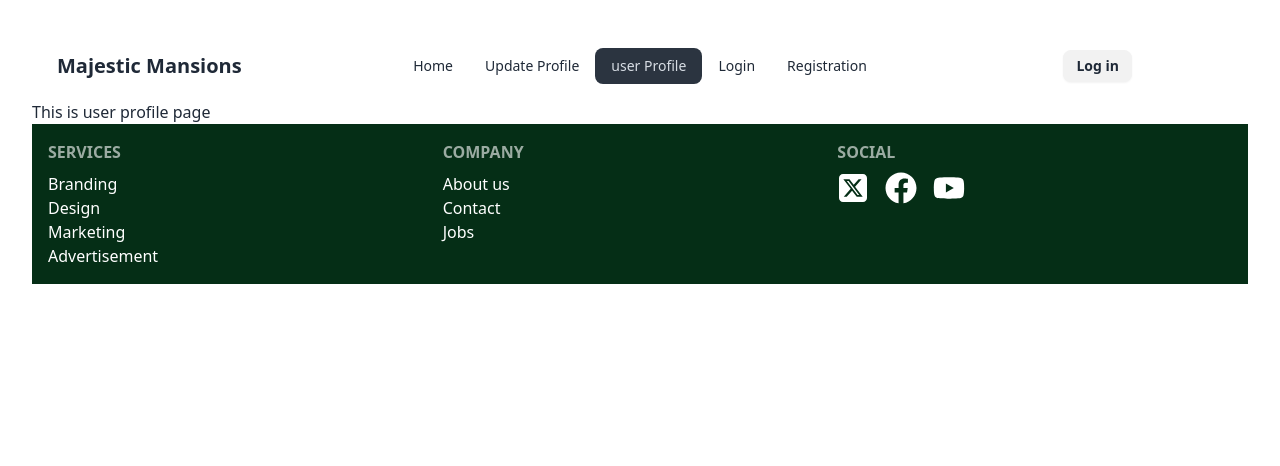
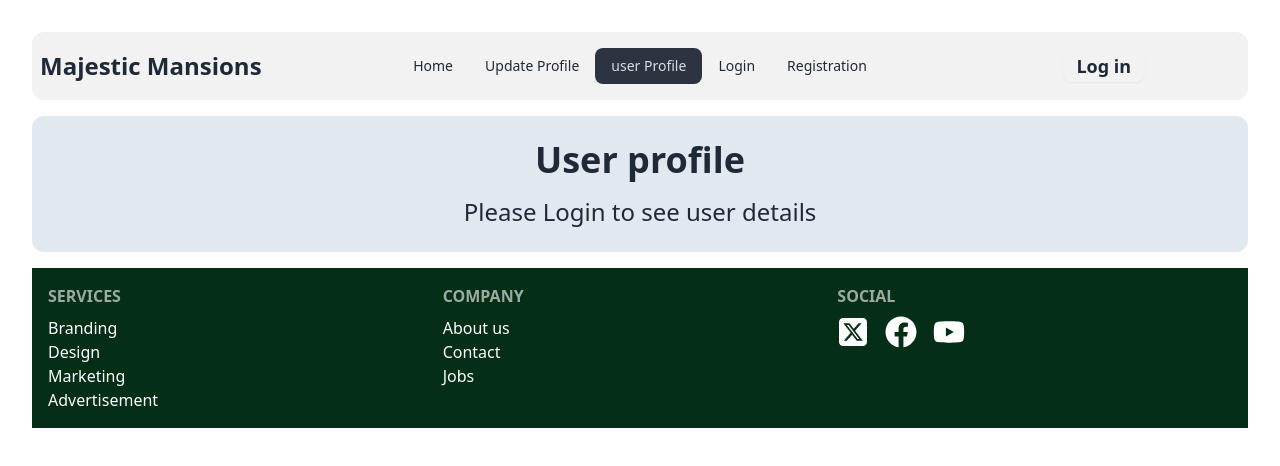
Before and after one commit to Noman0303/majestic_mansions, a React (Vite) app: page /userProfile in a window 1280 px wide. Shown: the top 466 px of the page. Built offline with nearby package versions, Linux system fonts and the light colour scheme; no server answers.

Commit message:
project complete

```diff
--- a/src/layouts/Root/Root.jsx
+++ b/src/layouts/Root/Root.jsx
@@ -4,7 +4,7 @@ import { Outlet } from 'react-router-dom'
 
 const Root = () => {
   return (
-    <div className='mx-w-6xl lg:m-8 '>
+    <div className='mx-w-6xl lg:m-8 md:m-2'>
 
         <Outlet></Outlet>
 
--- a/src/pages/Home/Banner.jsx
+++ b/src/pages/Home/Banner.jsx
@@ -15,7 +15,7 @@ import { EffectCoverflow, Pagination } from 'swiper/modules';
 
 const Banner = () => {
     return (
-        <div >
+        <div className='my-2'>
 
             <Swiper
                 effect={'coverflow'}
--- a/src/pages/Home/EstateCard.jsx
+++ b/src/pages/Home/EstateCard.jsx
@@ -20,7 +20,7 @@ const EstateCard = ({ estate }) => {
             <img
                 src={image}
                 alt="estate image"
-                className='w-auto rounded-xl' />
+                className='w-auto max-h-64 rounded-xl' />
             <h2 className="text-xl font-semibold ">{estate_title}</h2>
             <div>
                 {
--- a/src/pages/contact/Contact.jsx
+++ b/src/pages/contact/Contact.jsx
@@ -6,6 +6,7 @@ const Contact = () => {
   return (
     <div>
       <Header></Header>
+      <div className='p-2 lg:p-4'>
         <h2 className="text-3xl text-center font-semibold bg-gray-100 mb-8">Contacts</h2>
         <h2 className="text-2xl font-semibold mb-2 mt-8">We’d love to hear from you!</h2>
         <p>Whether you have questions about our listings, need support, or just want to say hello, feel free to reach out to us. Our team at Majestic Mansions is here to assist you with all your real estate needs.</p>
@@ -22,7 +23,7 @@ const Contact = () => {
           <li><p><span className='text-lg font-semibold'>Sunday: </span>Closed</p></li>
         </ul>
         <p className='mb-8'><span className='text-lg font-semibold '>Follow Us: </span>Stay connected with us on social media for the latest updates and exclusive offers.</p>
-
+      </div>
       <Footer></Footer>
     </div>
   )
--- a/src/pages/jobs/Jobs.jsx
+++ b/src/pages/jobs/Jobs.jsx
@@ -6,6 +6,7 @@ const Jobs = () => {
   return (
     <div>
       <Header></Header>
+      <div className='p-2 lg:p-4'>
         <h2 className="text-3xl text-center font-semibold bg-gray-100 mb-8">Jobs</h2>
         <h2 className="text-2xl font-semibold mb-2 mt-8">Join Our Team</h2>
         <p>We believe that our people are our greatest asset. We're always on the lookout for talented, dedicated, and passionate individuals to join our growing team. If you are committed to excellence and want to be part of a dynamic and innovative real estate agency, we’d love to hear from you.</p>
@@ -24,6 +25,7 @@ const Jobs = () => {
         </ul>
 
         <p className='mb-8'><span className='text-lg font-semibold '>How to Apply: </span>To apply for any of the positions listed above, please send your resume and a cover letter to careers@majesticmansions.com. In your cover letter, be sure to include why you are interested in the position and what makes you a great fit for our team.</p>
+      </div>
       <Footer></Footer>
     </div>
   )
--- a/src/pages/login/Login.jsx
+++ b/src/pages/login/Login.jsx
@@ -87,7 +87,7 @@ const Login = () => {
 
 
             <div>
-                <div className=" flex-col">
+                <div className=" flex-col my-8 rounded-xl gap-2 ">
                     <div className="text-center mb-10">
                         <p className='mt-8'>Welcome Back!</p>
                         <h1 className="text-5xl font-bold ">Login now!</h1>
--- a/src/pages/registration/Registration.jsx
+++ b/src/pages/registration/Registration.jsx
@@ -57,7 +57,7 @@ const Registration = () => {
         <div>
             <NavBar></NavBar>
 
-            <div className="hero ">
+            <div className="hero my-8 rounded-xl ">
                 <div className="hero-content flex-col lg:flex-row-reverse " >
                     <div className="text-center lg:ml-6 lg:text-left">
                         <h1 className="text-5xl font-bold">Welcome to Majestic Mansions!</h1>
--- a/src/pages/shared/NavBar/NavBar.jsx
+++ b/src/pages/shared/NavBar/NavBar.jsx
@@ -34,7 +34,7 @@ const NavBar = () => {
 
 
     return (
-        <div className="navbar bg-base-100">
+        <div className="navbar bg-base-200 rounded-xl">
             <div className="navbar-start">
                 <div className="dropdown">
                     <div tabIndex={0} role="button" className="btn btn-ghost lg:hidden">
@@ -57,7 +57,7 @@ const NavBar = () => {
                         {navLinks}
                     </ul>
                 </div>
-                <a className="btn btn-ghost text-base lg:text-xl ">Majestic Mansions</a>
+                <a className=" text-base md:text-xl lg:text-2xl font-semibold">Majestic Mansions</a>
             </div>
             <div className="navbar-center hidden lg:flex">
                 <ul className="menu menu-horizontal px-1">
@@ -70,18 +70,18 @@ const NavBar = () => {
                         user ?
                             <div className="flex items-center space-x-4">
                                 <span className='relative' onMouseEnter={() => setIshovered(true)} onMouseLeave={() => setIshovered(false)}>
-                                    <img src={user.photoURL} className="rounded-full w-8 h-8 inline-block" />
+                                    <img src={user.photoURL} className="rounded-full w-8 h-auto inline-block" />
                                     {isHovered && (
-                                        <span className='absolute top-10 left-0 w-auto p-1 text-xs text-white bg-black rounded-md'>
+                                        <span className='absolute md:right-10 sm:right-6 lg:top-10 lg:left-0 w-auto p-1 text-xs text-white bg-black rounded-md'>
                                             {user.displayName}
                                         </span>
                                     )}
                                 </span>
-                                <a className="btn btn-sm" onClick={handleLogOut}>Log Out</a>
+                                <a className="btn btn-sm lg:btn-base navbar-end lg:text-lg" onClick={handleLogOut}>Log Out</a>
                             </div>
                             :
                             <Link to='/login' >
-                                <button className='btn btn-sm'>Log in</button>
+                                <button className='btn btn-sm lg:btn-base lg:text-lg'>Log in</button>
                             </Link>
                     }
                 </div>
--- a/src/pages/shared/header/Header.jsx
+++ b/src/pages/shared/header/Header.jsx
@@ -3,8 +3,7 @@ import NavBar from '../NavBar/NavBar'
 
 const Header = () => {
   return (
-    <div className='text-center'>
-        <h2>This is header</h2>
+    <div>
         <NavBar></NavBar>
     </div>
   )
--- a/src/pages/userProfile/UserProfile.jsx
+++ b/src/pages/userProfile/UserProfile.jsx
@@ -1,19 +1,28 @@
-import React, { useContext } from 'react'
+import { useContext } from 'react'
 import NavBar from '../shared/NavBar/NavBar'
 import Footer from '../shared/footer/Footer'
+import { AuthContext } from '../../Provider/AuthProvider'
 
 
 
 const UserProfile = () => {
 
+  const { user } = useContext(AuthContext);
 
   return (
     <div>
       <NavBar></NavBar>
-
-
-
-      <h2>This is user profile page</h2>
+      <div className='text-center bg-slate-200 rounded-xl p-2 my-4'>
+        <h2 className='text-4xl font-semibold my-4'>User profile</h2>
+        {user ? (
+          <>
+        <p className='my-2  text-2xl'> <span className='font-semibold'>Name : </span>{user.displayName}</p>
+        <p className='my-2 text-xl'> <span className='font-semibold'>Email : </span>{user.email}</p>
+        <img className='max-h-screen rounded-full mb-4 mx-auto' src={user.photoURL} alt="" />
+        </> ):
+        (
+        <h2 className='text-2xl my-4'>Please Login to see user details</h2>)}
+      </div>
       <Footer></Footer>
     </div>
   )
```
Also changed, not shown: src/pages/AboutUs/AboutUs.jsx (+11 -10 lines). Lines whose indentation alone changed are shown as unchanged.
